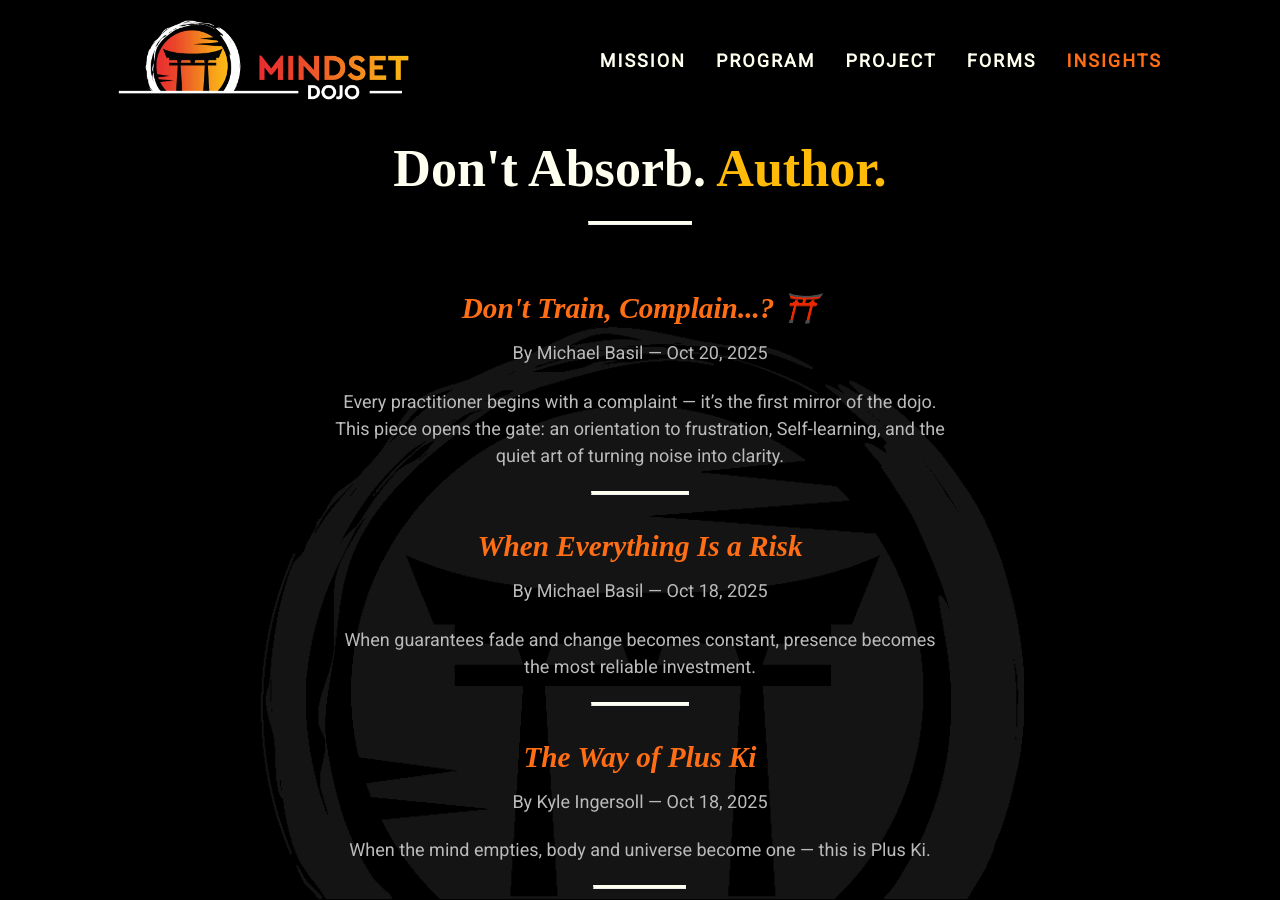
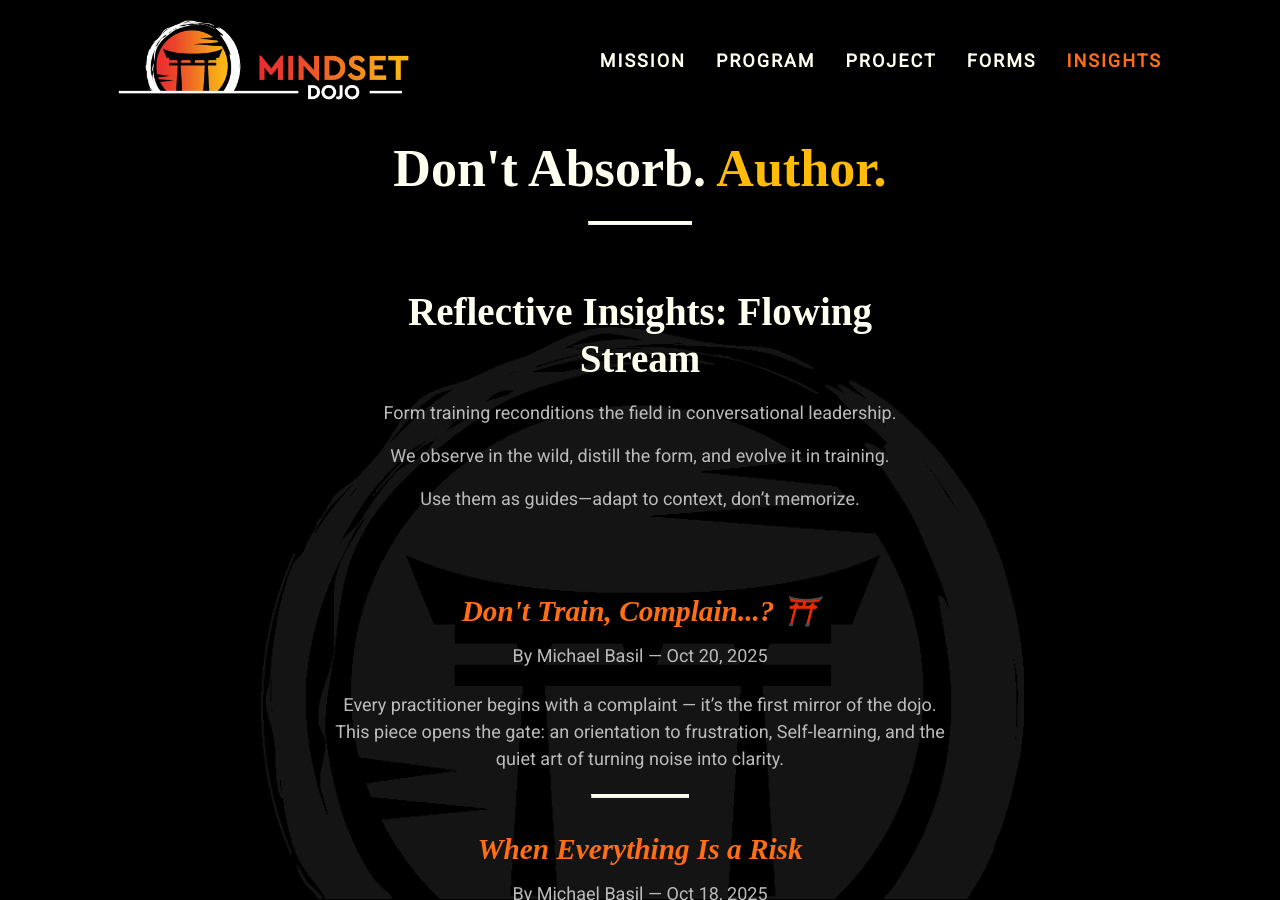
Before and after one commit to mindset-dojo/mindset-dojo.github.io, a Jekyll site: the page built from insights.md, in a window 1280 px wide and 900 px high. Built offline with Jekyll 4.4.1, drawn with Linux system fonts in a browser that asks for light colours; some web fonts are replaced.

Commit message:
feat(insights): introduce intro section.

```diff
--- a/_data/sections/insights.yaml
+++ b/_data/sections/insights.yaml
@@ -3,6 +3,13 @@ mantra: "Don't Absorb. Author."
 mantra_mark: "Author."
 description: "Where self-authorship meets collective evolution. Insights that cultivate presence, clarity, and fearless leadership."
 sections:
+  - type: text
+    data:
+      label: "Reflective Insights: Flowing Stream"
+      items:
+        - "Form training reconditions the field in conversational leadership."
+        - "We observe in the wild, distill the form, and evolve it in training."
+        - "Use them as guides—adapt to context, don’t memorize."
   - type: collection-stream
     data:
       collection: insights
```
